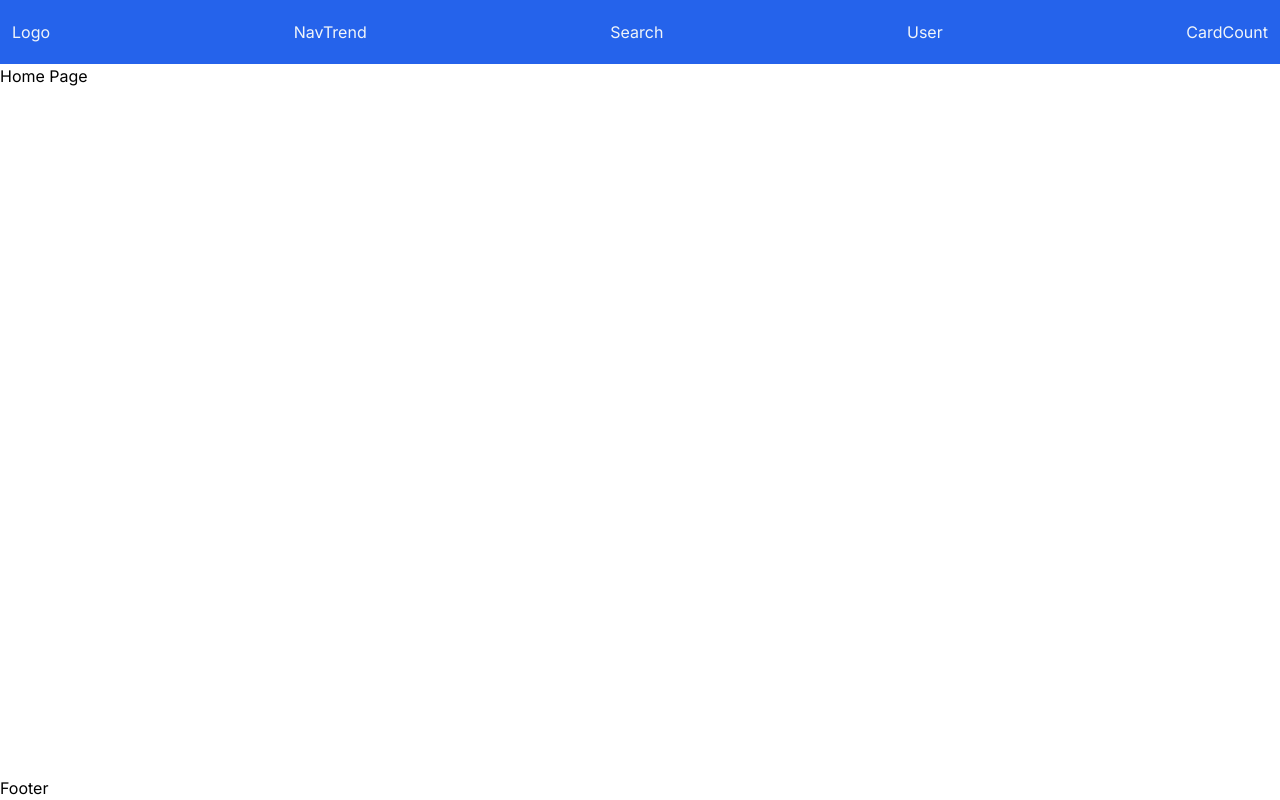
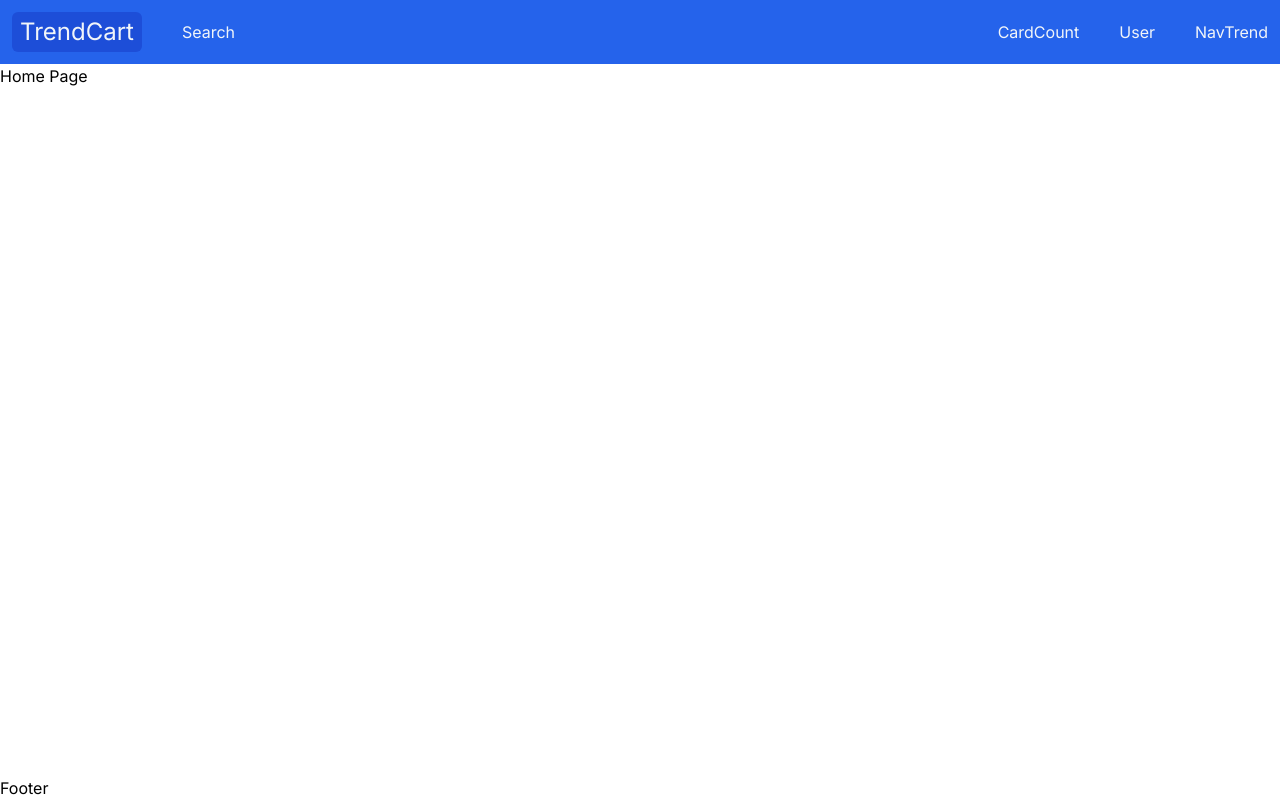
Before and after one commit to arzucaner/trendcart-ecommerce, a Next.js app: page / in a window 1280 px wide. Built offline with nearby package versions, Linux system fonts and the light colour scheme.

Commit message:
Update logo

```diff
--- a/app/components/navbar/Logo.tsx
+++ b/app/components/navbar/Logo.tsx
@@ -1,7 +1,8 @@
+"use client"
 
 const Logo = () => {
     return (
-        <div>Logo</div>
+        <div className="bg-blue-700 px-2 py-1 rounded-md text-lg md:text-2xl">TrendCart</div>
     )
 }
 
--- a/app/components/navbar/Navbar.tsx
+++ b/app/components/navbar/Navbar.tsx
@@ -8,10 +8,10 @@ const Navbar = () => {
     return (
         <div className="flex items-center justify-between gap-3 md:gap-10 px-3 md:px:10 h-16 bg-blue-600 text-slate-100">
             <Logo />
+            <Search />
+            <CardCount />
+            <User />
             <NavTrend />
-            <Search />
-            <User />
-            <CardCount />
         </div>
     )
 }
--- a/app/components/navbar/Search.tsx
+++ b/app/components/navbar/Search.tsx
@@ -1,7 +1,7 @@
 
 const Search = () => {
     return (
-        <div>Search</div>
+        <div className="flex flex-1">Search</div>
     )
 }
 
```
